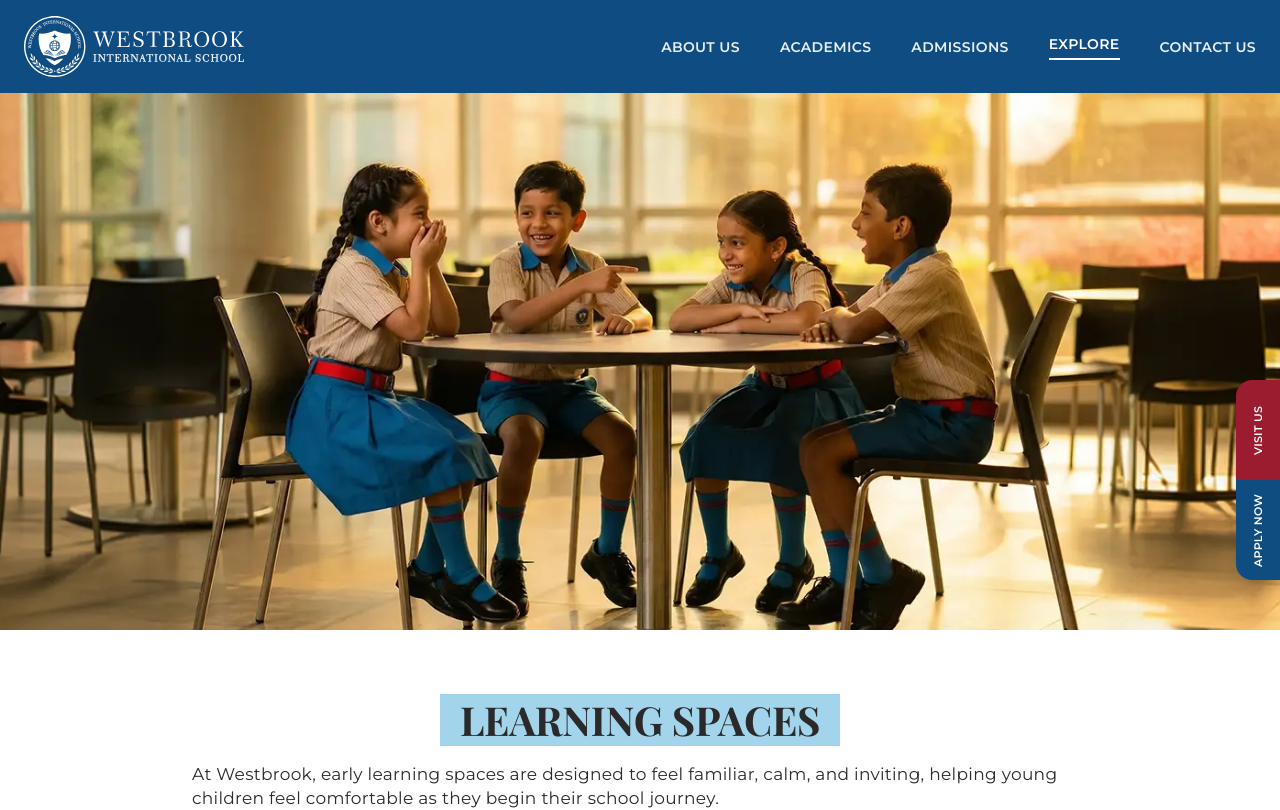
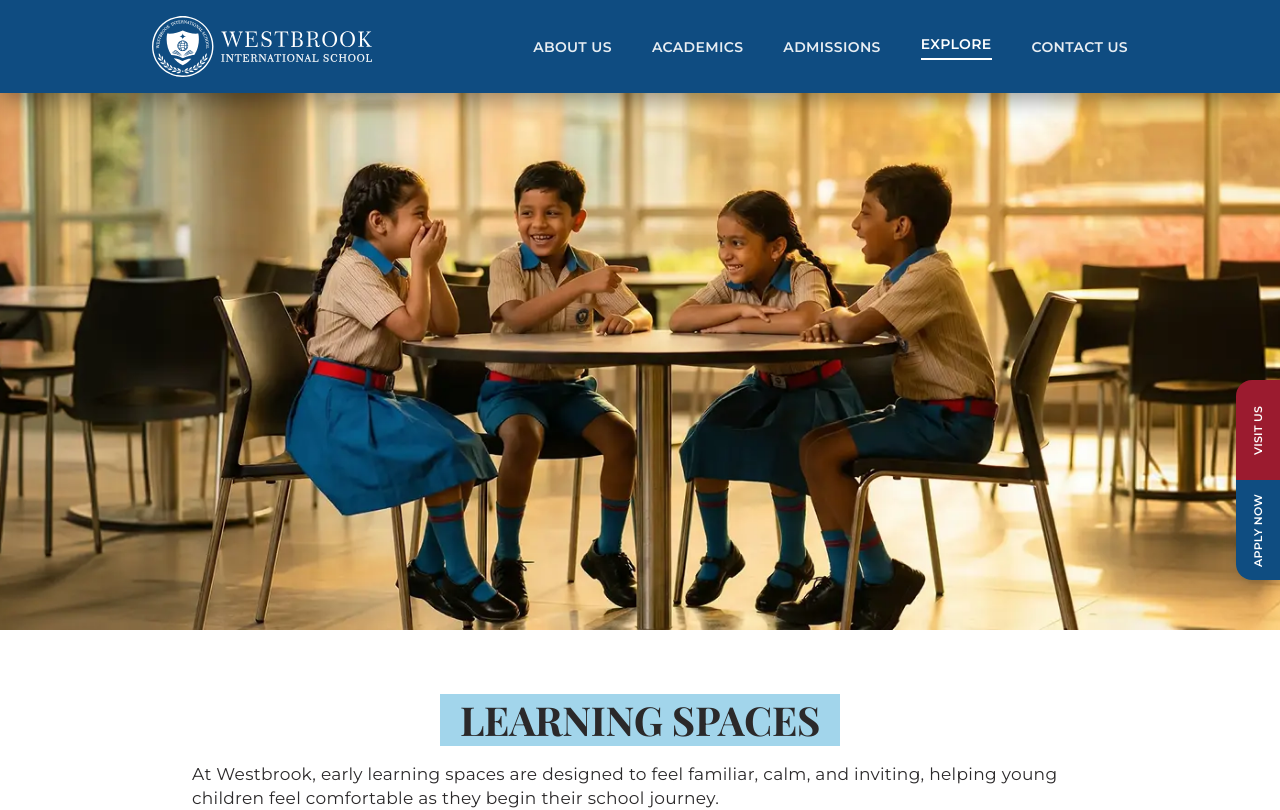
Before and after one commit to lakshmiprasanna-blip/westbrook-school, a Next.js app: page /explore in a window 1280 px wide. Shown: the top 810 px of the page. Built offline with nearby package versions, Linux system fonts and the light colour scheme.

Commit message:
updated footer and box shadow

```diff
--- a/src/app/about/CoreValues.jsx
+++ b/src/app/about/CoreValues.jsx
@@ -37,7 +37,7 @@ export default function CoreValuesSection() {
     setCurrent((p) => (p === slides.length - 1 ? 0 : p + 1));
 
   return (
-    <section className="bg-primary overflow-hidden py-14 lg:py-18 navbar-white-trigger">
+    <section className="bg-primary overflow-hidden py-14 lg:py-18 ">
 
       {/* ===== TOP CONTENT ===== */}
       <div className="container-custom grid grid-cols-1 md:grid-cols-2 items-start md:mt-15 gap-10 mb-8 md:mb-12">
--- a/src/app/explore/gallery.jsx
+++ b/src/app/explore/gallery.jsx
@@ -43,7 +43,7 @@ export default function GallerySection() {
 
 
   return (
-    <section className="w-full bg-primary py-14 lg:py-20 navbar-white-trigger">
+    <section className="w-full bg-primary py-14 lg:py-20 ">
       <div className="container-custom">
 
         {/* ================= DESKTOP VERSION (UNCHANGED) ================= */}
--- a/src/app/globals.css
+++ b/src/app/globals.css
@@ -105,9 +105,15 @@
 /* ================= GLOBAL UTILITIES ================= */
 @layer components {
   .container-custom {
-    @apply max-w-7xl mx-auto px-6 lg:px-8;
+  @apply max-w-7xl mx-auto px-6 lg:px-8;
+}
+
+/* Reduce container for screens below 1335px */
+@media (max-width: 1335px) {
+  .container-custom {
+    max-width: 64rem; /* Tailwind max-w-5xl = 1024px */
   }
-
+}
   .py-global {
     padding-top: 16px;
     padding-bottom: 16px;
--- a/src/components/ExperienceSlider.jsx
+++ b/src/components/ExperienceSlider.jsx
@@ -27,7 +27,7 @@ export default function ExperienceSection() {
     );
 
   return (
-    <section className="bg-primary py-16 md:py-20 navbar-white-trigger">
+    <section className="bg-primary py-16 md:py-20 ">
       <div className="container-custom">
 
         {/* Heading */}
--- a/src/components/Footer.jsx
+++ b/src/components/Footer.jsx
@@ -17,7 +17,7 @@ export default function Footer() {
     <footer className="w-full">
 
       {/* ================= TOP SECTION ================= */}
-      <div className="bg-primary text-white navbar-white-trigger">
+      <div className="bg-primary text-white ">
         <div className="container-custom mx-auto px-6 lg:px-4 py-16 md:py-24 text-white">
 
           {/* ================= MOBILE + TABLET ================= */}
--- a/src/components/NavBar.jsx
+++ b/src/components/NavBar.jsx
@@ -17,7 +17,7 @@ const NAV_ITEMS = [
 export default function NavBar() {
   const pathname = usePathname();
   const [isOpen, setIsOpen] = useState(false);
-  const [showShadow, setShowShadow] = useState(false);
+
 
   /* Lock background scroll when menu is open */
   useEffect(() => {
@@ -28,36 +28,36 @@ export default function NavBar() {
   }, [isOpen]);
 
   /* Show shadow only when overlapping .navbar-white-trigger */
-  useEffect(() => {
-    const handleScroll = () => {
-      const trigger = document.querySelector(".navbar-white-trigger");
-      if (!trigger) return;
+  // useEffect(() => {
+  //   const handleScroll = () => {
+  //     const trigger = document.querySelector(".navbar-white-trigger");
+  //     if (!trigger) return;
 
-      const rect = trigger.getBoundingClientRect();
+  //     const rect = trigger.getBoundingClientRect();
 
-      // Navbar height ~80px
-      if (rect.top <= 80 && rect.bottom >= 80) {
-        setShowShadow(true);
-      } else {
-        setShowShadow(false);
-      }
-    };
+  //     // Navbar height ~80px
+  //     if (rect.top <= 80 && rect.bottom >= 80) {
+  //       setShowShadow(true);
+  //     } else {
+  //       setShowShadow(false);
+  //     }
+  //   };
 
-    window.addEventListener("scroll", handleScroll);
-    handleScroll();
+  //   window.addEventListener("scroll", handleScroll);
+  //   handleScroll();
 
-    return () => window.removeEventListener("scroll", handleScroll);
-  }, []);
+  //   return () => window.removeEventListener("scroll", handleScroll);
+  // }, []);
 
   return (
     <>
       <header
-        className={`
-          fixed top-0 left-0 w-full
-          bg-white lg:bg-[#0f4c81] z-40
-          transition-shadow duration-300
-          ${showShadow ? "lg:shadow-[0_8px_20px_rgba(0,0,0,0.35)]" : ""}
-        `}
+      className="
+        fixed top-0 left-0 w-full
+        bg-white lg:bg-[#0f4c81] z-40
+        shadow-[0_8px_20px_rgba(0,0,0,0.35)]
+      "
+
       >
         <div className="container-custom mx-auto flex items-center justify-between px-6 py-4">
 
```
